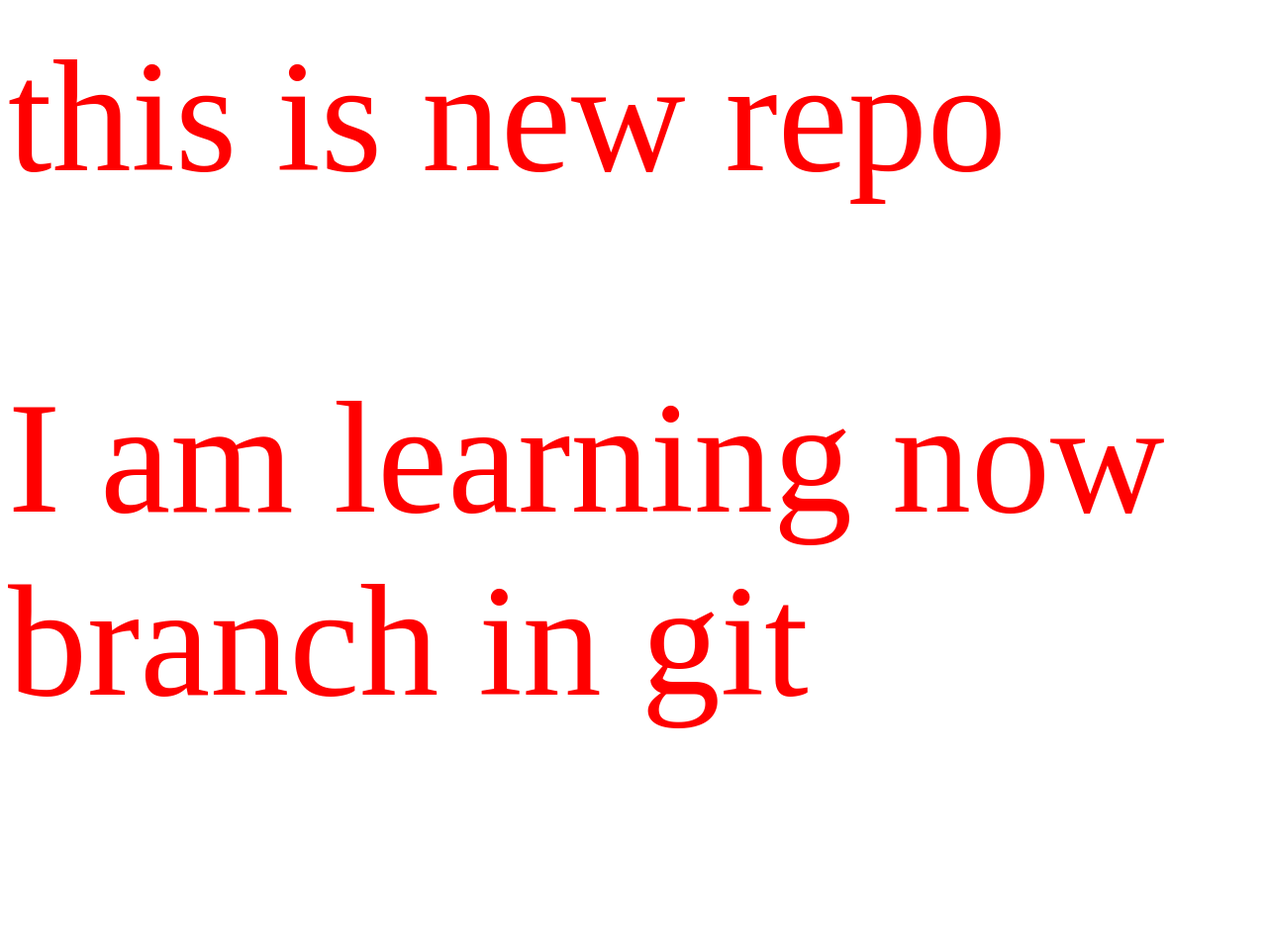
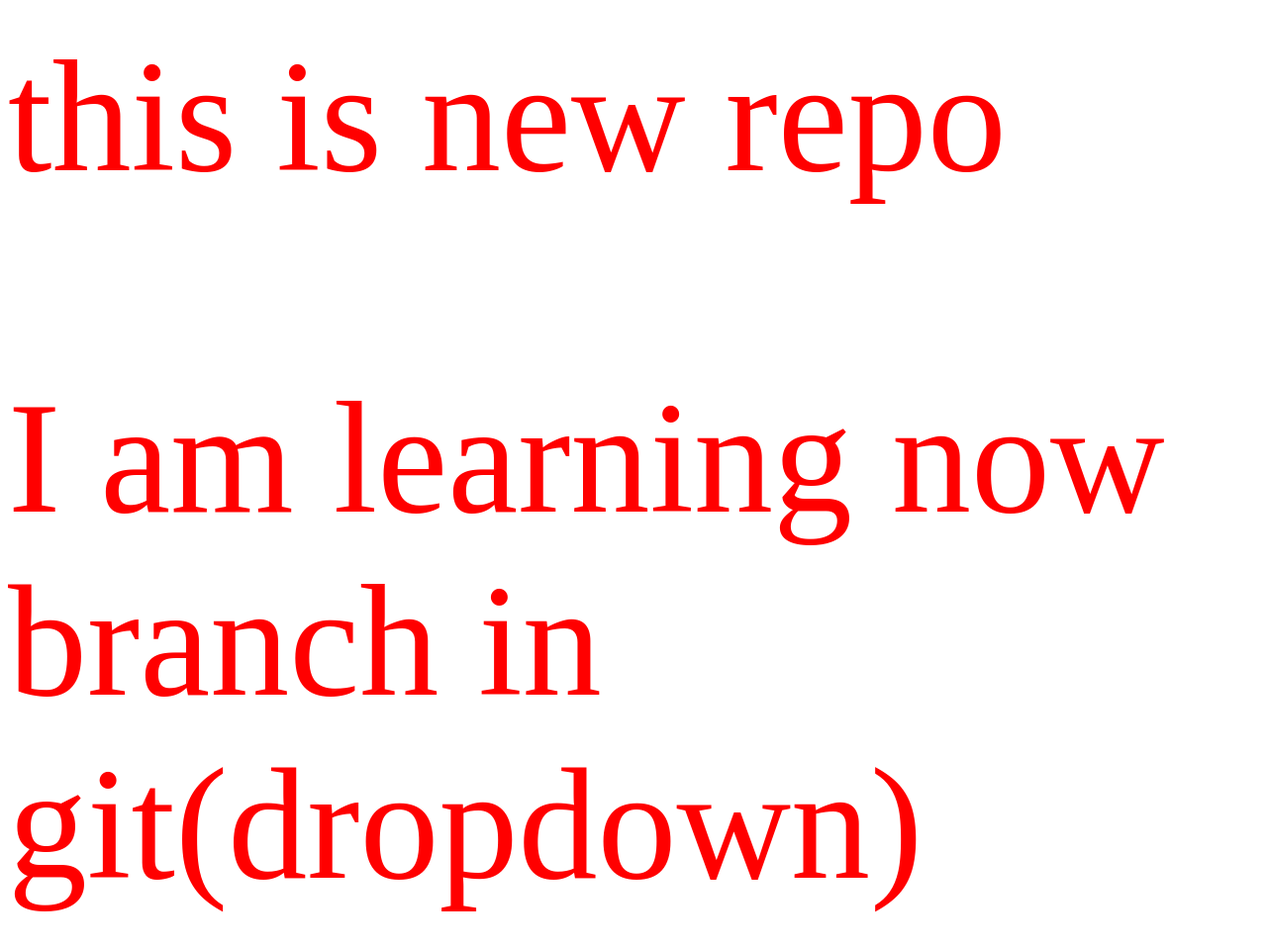
Before and after one commit to LMTanjil/LocalRepo, a plain HTML site: page index.html in a window 1280 px wide. Shown: the part 134-1094 px from the top of the page at 99% size. Before the commit the page ends 1035 px from the top, so only its background shows below. Drawn offline with Linux system fonts and the light colour scheme.

Commit message:
add dropdown

```diff
--- a/index.html
+++ b/index.html
@@ -8,6 +8,6 @@
 </head>
 <body>
     <p>this is new repo</p>
-    <p>I am learning now branch in git</p>
+    <p>I am learning now branch in git(dropdown)</p>
 </body>
 </html>
```
